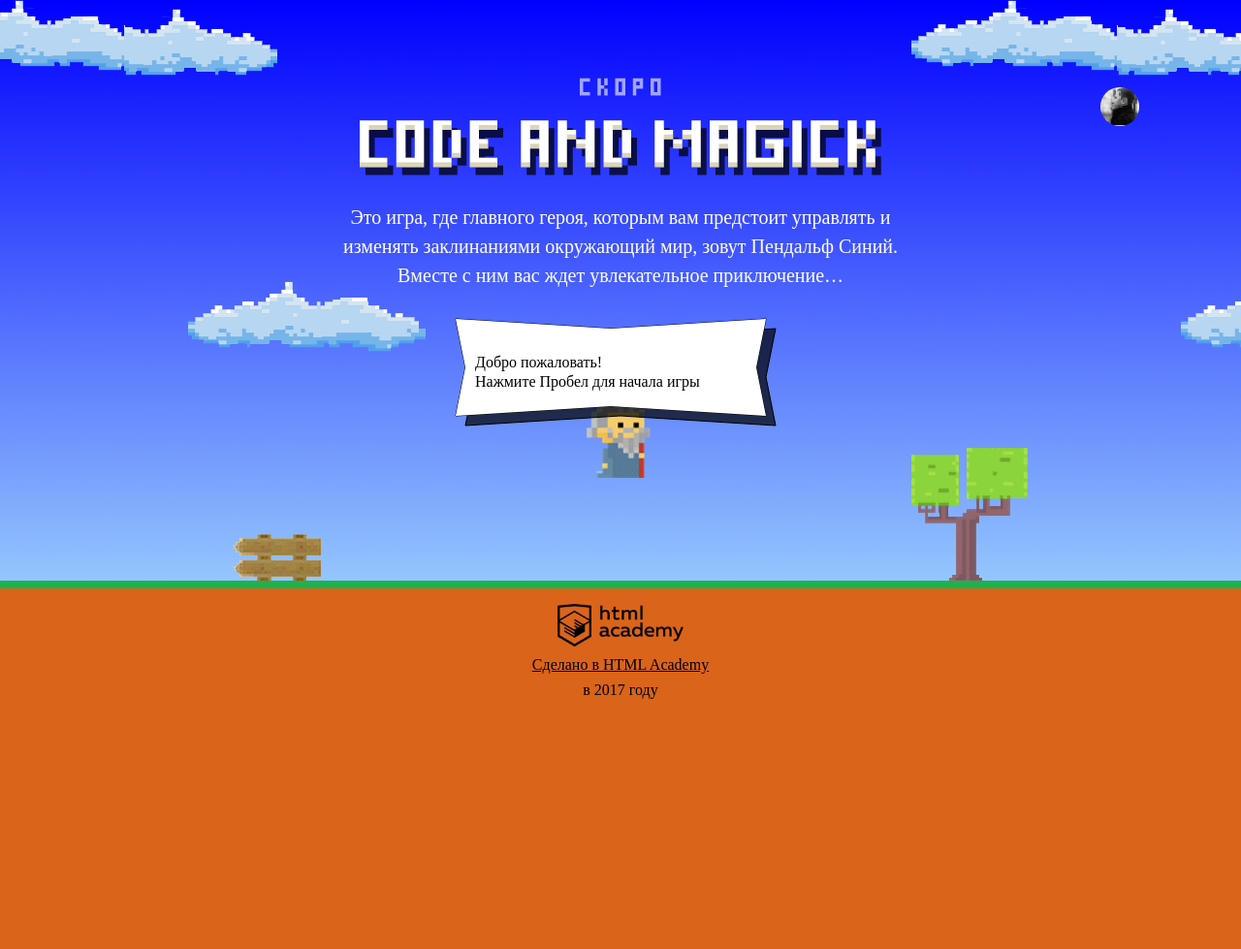
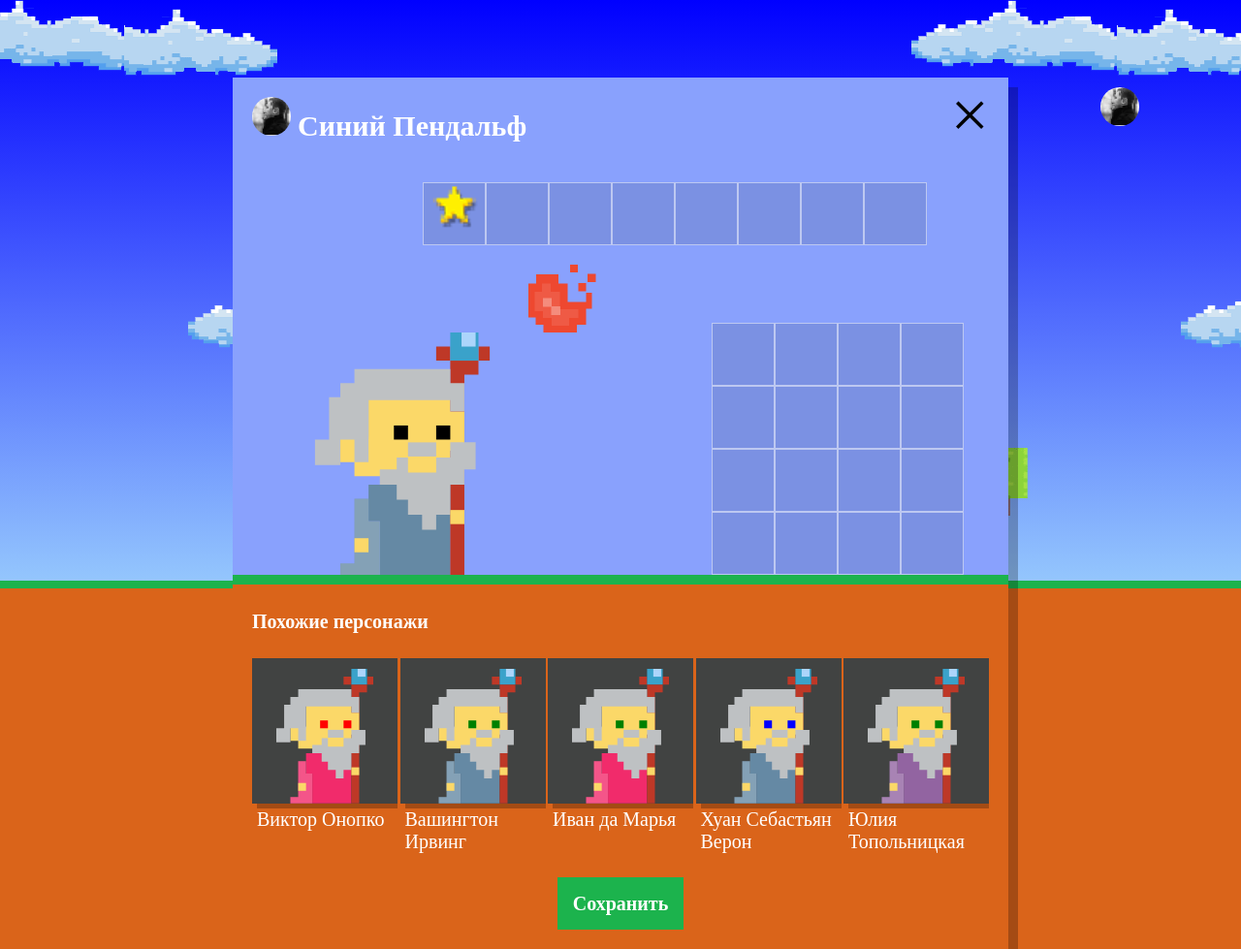
Before and after one commit to AlexLarina/422049-code-and-magick-20, a website: page index.html in a window 1280 px wide. Shown: the whole page at 97% size. Before the commit the page ends 800 px from the top, so only its background shows below. Drawn offline with Linux system fonts and the light colour scheme; a web font is replaced by a local one.

Commit message:
Adding similar wizards elements

```diff
--- a/index.html
+++ b/index.html
@@ -203,6 +203,7 @@
      return gameFieldHeight / 3;
    }
 </script>
+<script src="js/setup.js"></script>
 <script src="js/stat.js"></script>
 <script src="js/game.js"></script>
 
--- /dev/null
+++ b/js/setup.js
@@ -0,0 +1,116 @@
+'use strict';
+
+var WIZARDS_COUNT = 5;
+
+var WIZARD = {
+  NAMES: [
+    'Иван',
+    'Хуан Себастьян',
+    'Мария',
+    'Кристоф',
+    'Виктор',
+    'Юлия',
+    'Люпита',
+    'Вашингтон'
+  ],
+  SURNAMES: [
+    'да Марья',
+    'Верон',
+    'Мирабелла',
+    'Вальц',
+    'Онопко',
+    'Топольницкая',
+    'Нионго',
+    'Ирвинг'
+  ],
+  COAT_COLORS: [
+    'rgb(101, 137, 164)',
+    'rgb(241, 43, 107)',
+    'rgb(146, 100, 161)',
+    'rgb(56, 159, 117)',
+    'rgb(215, 210, 55)',
+    'rgb(0, 0, 0)'
+  ],
+  EYES_COLORS: [
+    'black',
+    'red',
+    'blue',
+    'yellow',
+    'green'
+  ]
+};
+
+var setupElement = document.querySelector('.setup');
+var wizardTemplateElement = document.querySelector('#similar-wizard-template')
+  .content
+  .querySelector('.setup-similar-item');
+var wizardListElement = document.querySelector('.setup-similar-list');
+var wizardSimilarElement = document.querySelector('.setup-similar');
+
+var createRandom = function (min, max) {
+  return Math.round(Math.random() * (max - min) + min);
+};
+
+var chooseRandomArrayIndex = function (array, size) {
+  return array
+    .slice()
+    .sort(function () {
+      return Math.random() - 0.5;
+    })
+    .slice(0, size);
+};
+
+var chooseWizardNames = function (names, surnames) {
+  var randomIndexArray = chooseRandomArrayIndex(
+      Array.from(WIZARD.NAMES.keys()),
+      WIZARDS_COUNT
+  );
+
+  return (
+    randomIndexArray.map(function (index) {
+      return names[index] + ' ' + surnames[index];
+    })
+  );
+};
+
+var createWizardData = function (names) {
+  return names.map(function (name) {
+    return {
+      name: name,
+      coatColor: WIZARD.COAT_COLORS[createRandom(0, WIZARD.COAT_COLORS.length - 1)],
+      eyesColor: WIZARD.EYES_COLORS[createRandom(0, WIZARD.EYES_COLORS.length - 1)]
+    };
+  });
+};
+
+var createWizardsArray = function () {
+  var wizardNames = chooseWizardNames(WIZARD.NAMES, WIZARD.SURNAMES);
+
+  return createWizardData(wizardNames);
+};
+
+var renderWizardElement = function (wizard) {
+  var wizardElement = wizardTemplateElement.cloneNode(true);
+
+  wizardElement.querySelector('.setup-similar-label').textContent = wizard.name;
+  wizardElement.querySelector('.wizard-coat').style.fill = wizard.coatColor;
+  wizardElement.querySelector('.wizard-eyes').style.fill = wizard.eyesColor;
+
+  return wizardElement;
+};
+
+var renderWizards = function (wizardsArray) {
+  var fragment = new DocumentFragment();
+
+  wizardsArray.forEach(function (wizard) {
+    fragment.appendChild(renderWizardElement(wizard));
+  });
+
+  return fragment;
+};
+
+var wizardsDataArray = createWizardsArray();
+wizardListElement.appendChild(renderWizards(wizardsDataArray));
+
+setupElement.classList.remove('hidden');
+wizardSimilarElement.classList.remove('hidden');
```
